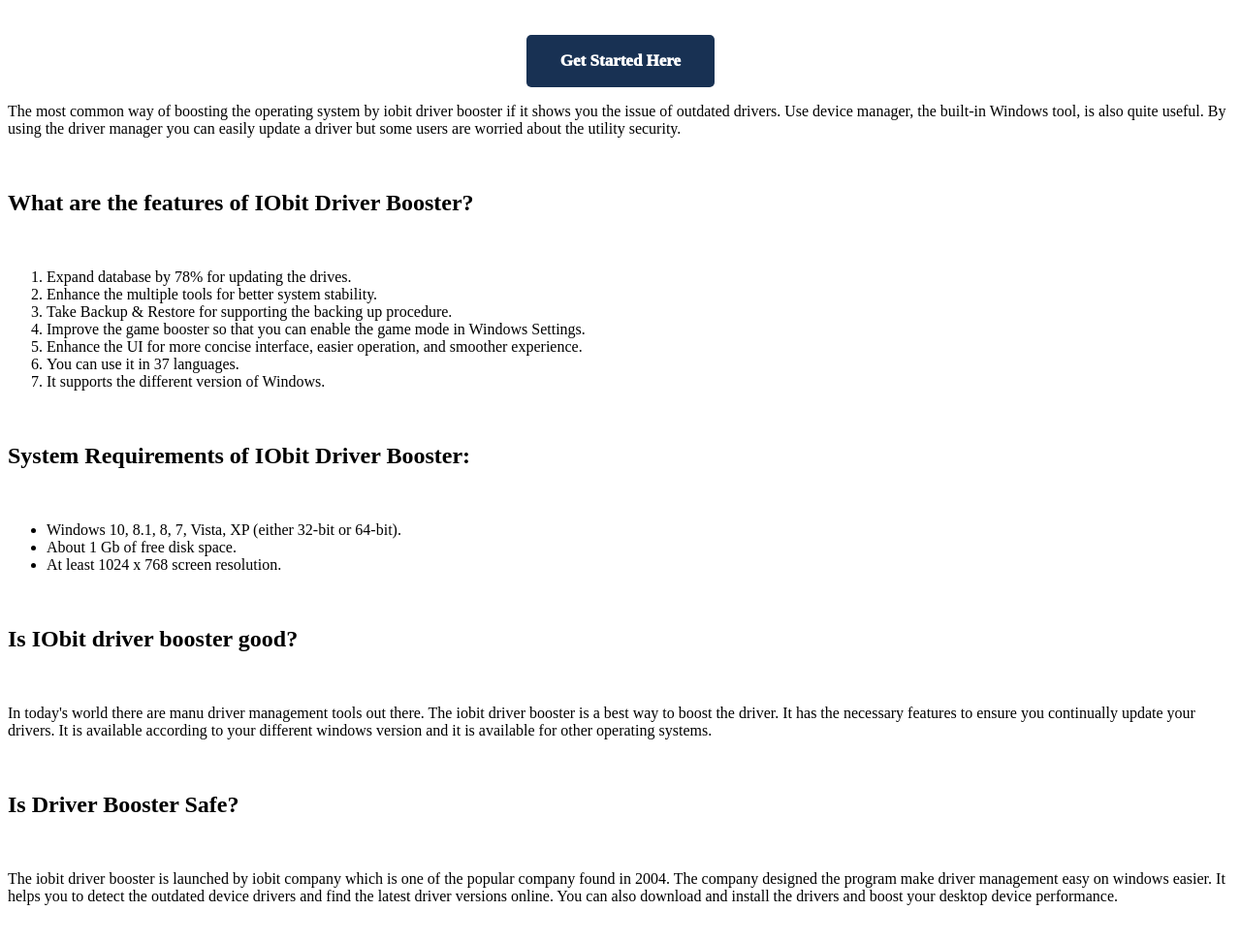
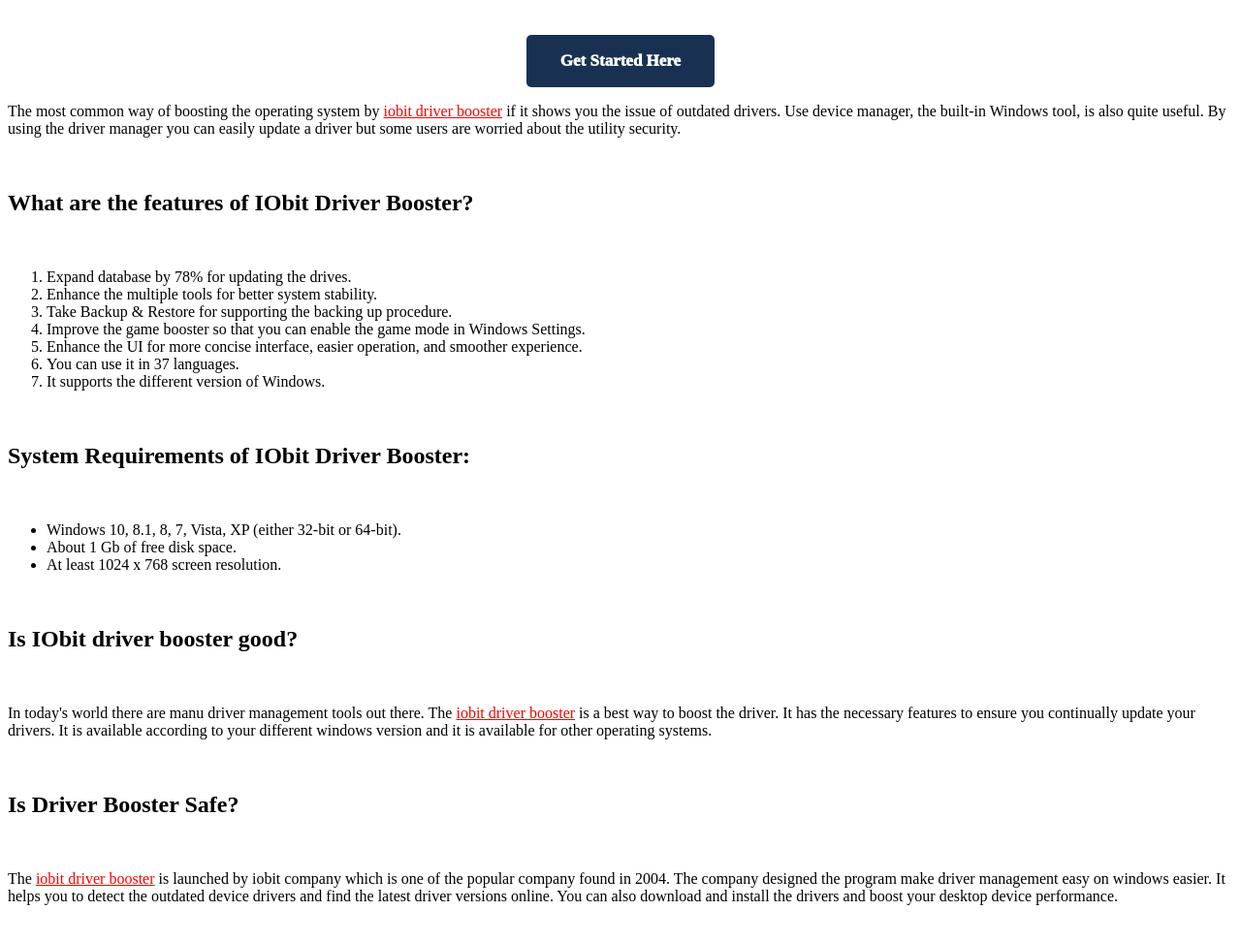
Before and after one commit to iobitdriverbooster/iobitdriverbooster.github.io, a plain HTML site: page index.html in a window 1280 px wide. Shown: the part 48-1020 px from the top of the page at 97% size. Drawn offline with Linux system fonts and the light colour scheme.

Commit message:
Update index.html

```diff
--- a/index.html
+++ b/index.html
@@ -8,10 +8,10 @@
 
   gtag('config', 'UA-265690402-1');
 </script>
-
+<meta http-equiv='content-language' content='en-gb'>
 <title>iobit driver booster | features of IObit Driver Booster</title>
 <meta name="description" content="iobit driver booster" />
-
+<meta name="viewport" content="width=device-width, initial-scale=1.0">
 <style>
 		h1 {
 			text-align: center;
@@ -44,7 +44,7 @@
     transition: .3s ease-in;" rel="nofollow">Get Started Here</a>
 </div>
 
-<p>The most common way of boosting the operating system by iobit driver booster if it shows you the issue of outdated drivers. Use device manager, the built-in Windows tool, is also quite useful. By using the driver manager you can easily update a driver but some users are worried about the utility security.</p>
+<p>The most common way of boosting the operating system by <a style="color:red;" href="https://iobitdriverbooster.github.io/">iobit driver booster</a> if it shows you the issue of outdated drivers. Use device manager, the built-in Windows tool, is also quite useful. By using the driver manager you can easily update a driver but some users are worried about the utility security.</p>
 <br>
 
 <h2>What are the features of IObit Driver Booster?</h2>
@@ -81,12 +81,12 @@
 <h2>Is IObit driver booster good?</h2>
 
 <br>
-<p>In today's world there are manu driver management tools out there. The iobit driver booster is a best way to boost the driver. It has the necessary features to ensure you continually update your drivers. It is available according to your different windows version and it is available for other operating systems.</p>
+<p>In today's world there are manu driver management tools out there. The <a style="color:red;" href="https://iobitdriverbooster.github.io/">iobit driver booster</a> is a best way to boost the driver. It has the necessary features to ensure you continually update your drivers. It is available according to your different windows version and it is available for other operating systems.</p>
 
 <br>
 <h2>Is Driver Booster Safe?</h2>
 <br>
-<p>The iobit driver booster is launched by iobit company which is one of the popular company found in 2004. The company designed the program make driver management easy on windows easier. It helps you to detect the outdated device drivers and find the latest driver versions online. You can also download and install the drivers and boost your desktop device performance.</p>
+<p>The <a style="color:red;" href="https://iobitdriverbooster.github.io/">iobit driver booster</a> is launched by iobit company which is one of the popular company found in 2004. The company designed the program make driver management easy on windows easier. It helps you to detect the outdated device drivers and find the latest driver versions online. You can also download and install the drivers and boost your desktop device performance.</p>
 
 <br>
 
```
